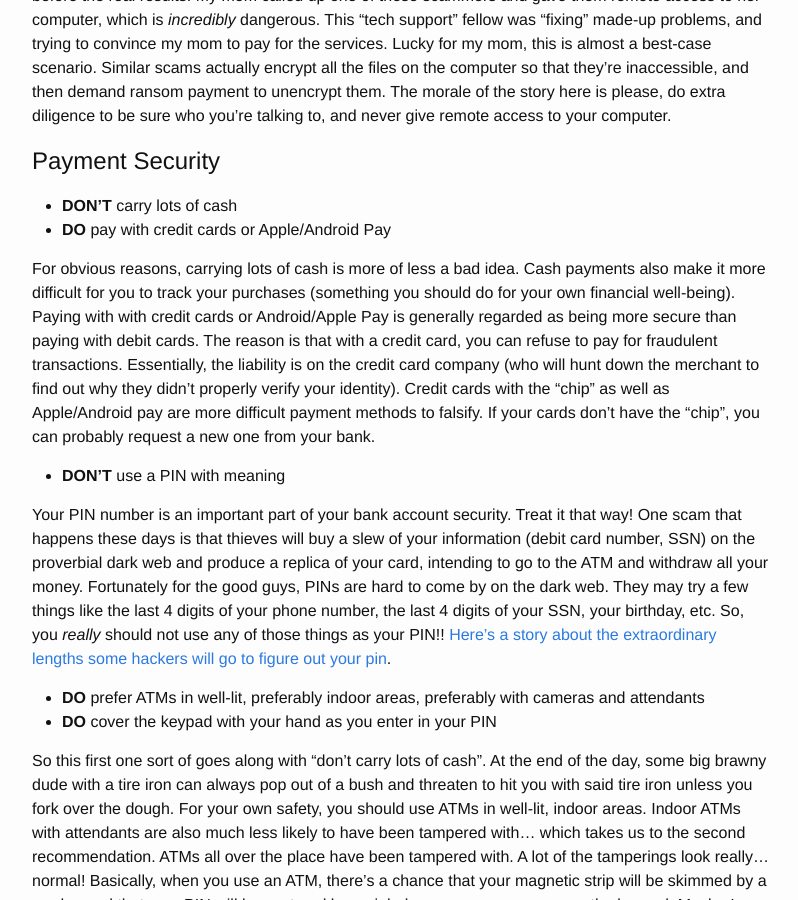
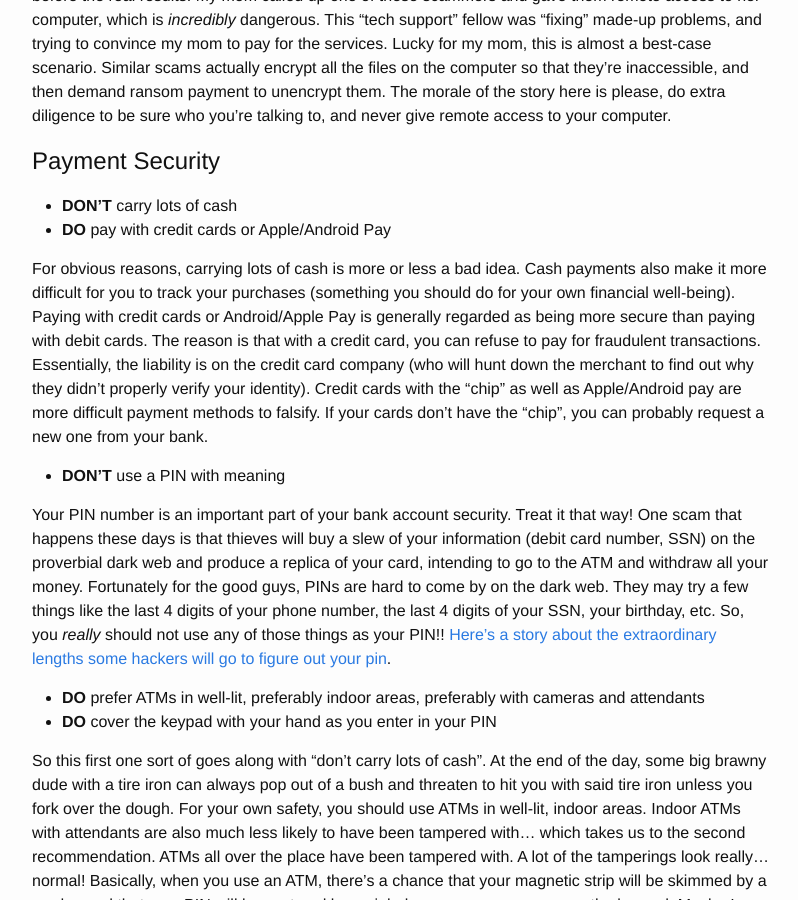
Before and after one commit to mgold95/mgold95.github.io, a Jekyll site: the page built from _posts/2019-01-23-practical-online-security.md, in a window 1280 px wide and 900 px high, scrolled down 6448 px. Shown: the whole window, without its empty margins (238-1036 px from the left). Built offline with Jekyll 4.4.1, drawn with Linux system fonts in a browser that asks for light colours; comment, search, counter and statistics services are not loaded.

Commit message:
fix a couple typos

```diff
--- a/_posts/2019-01-23-practical-online-security.md
+++ b/_posts/2019-01-23-practical-online-security.md
@@ -200,8 +200,8 @@ talking to, and never give remote access to your computer.
   * **DON'T** carry lots of cash
   * **DO** pay with credit cards or Apple/Android Pay
 
-For obvious reasons, carrying lots of cash is more of less a bad idea. Cash payments also make it more difficult for you to
-track your purchases (something you should do for your own financial well-being). Paying with with credit cards or
+For obvious reasons, carrying lots of cash is more or less a bad idea. Cash payments also make it more difficult for you to
+track your purchases (something you should do for your own financial well-being). Paying with credit cards or
 Android/Apple Pay is generally regarded as being more secure than paying with debit cards. The reason is that with a credit
 card, you can refuse to pay for fraudulent transactions. Essentially, the liability is on the credit card company (who will
 hunt down the merchant to find out why they didn't properly verify your identity). Credit cards with the "chip" as well as
```
